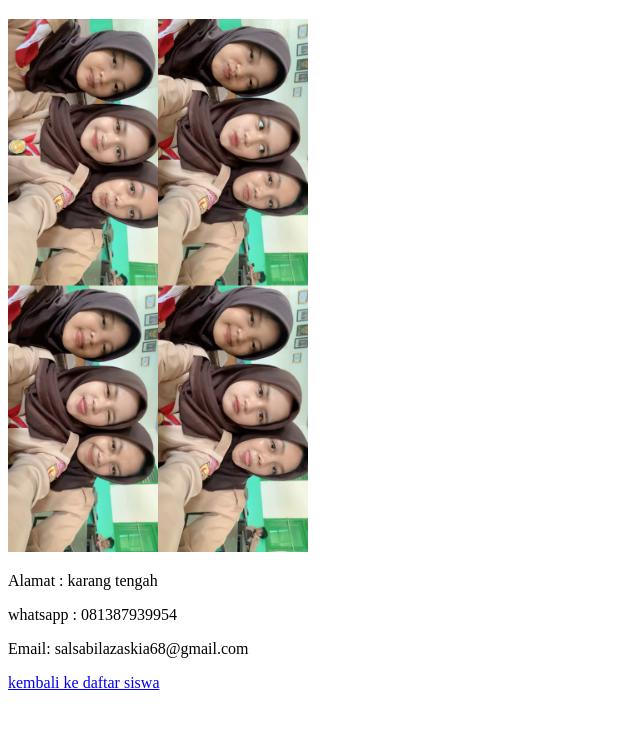
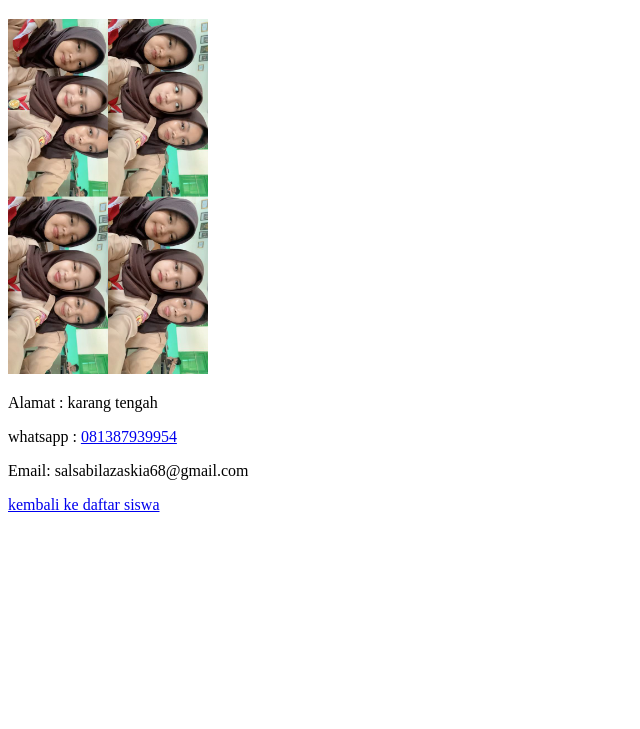
Before and after one commit to nabill7/latihan4, a plain HTML site: page bila.html in a window 1280 px wide. Shown: the part 61-790 px from the top of the page, without its empty margins (0-640 px from the left). Drawn offline with Linux system fonts and the light colour scheme.

Commit message:
menambah link whatsapp

```diff
--- a/bila.html
+++ b/bila.html
@@ -10,9 +10,9 @@
 <body>
  <h1>bila</h1>
 
- <img src="./foto/ bila.jpg" alt="foto bila" width="300" />
+ <img src="./foto/ bila.jpg" alt="foto bila" width="200" />
  <p>Alamat : karang tengah</p>
- <p>whatsapp : 081387939954</p>
+ <p>whatsapp : <a href="https://wa.me/6281387939954">081387939954</a></p>
  <p>Email: salsabilazaskia68@gmail.com</p>
 
  <a href="./index.html">kembali ke daftar siswa</a>
```
Also changed, not shown: doel.html (+1 -1 lines).
